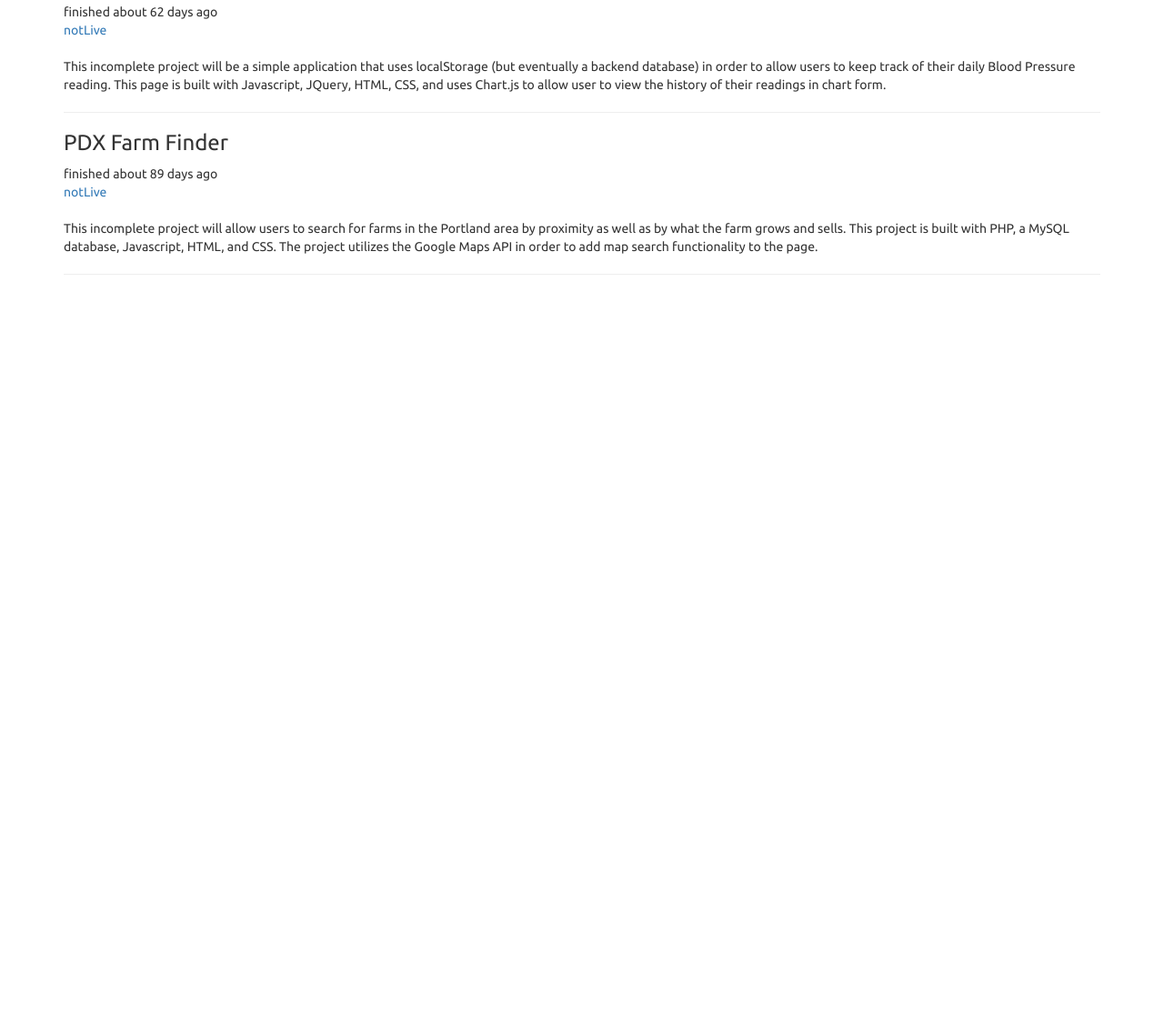
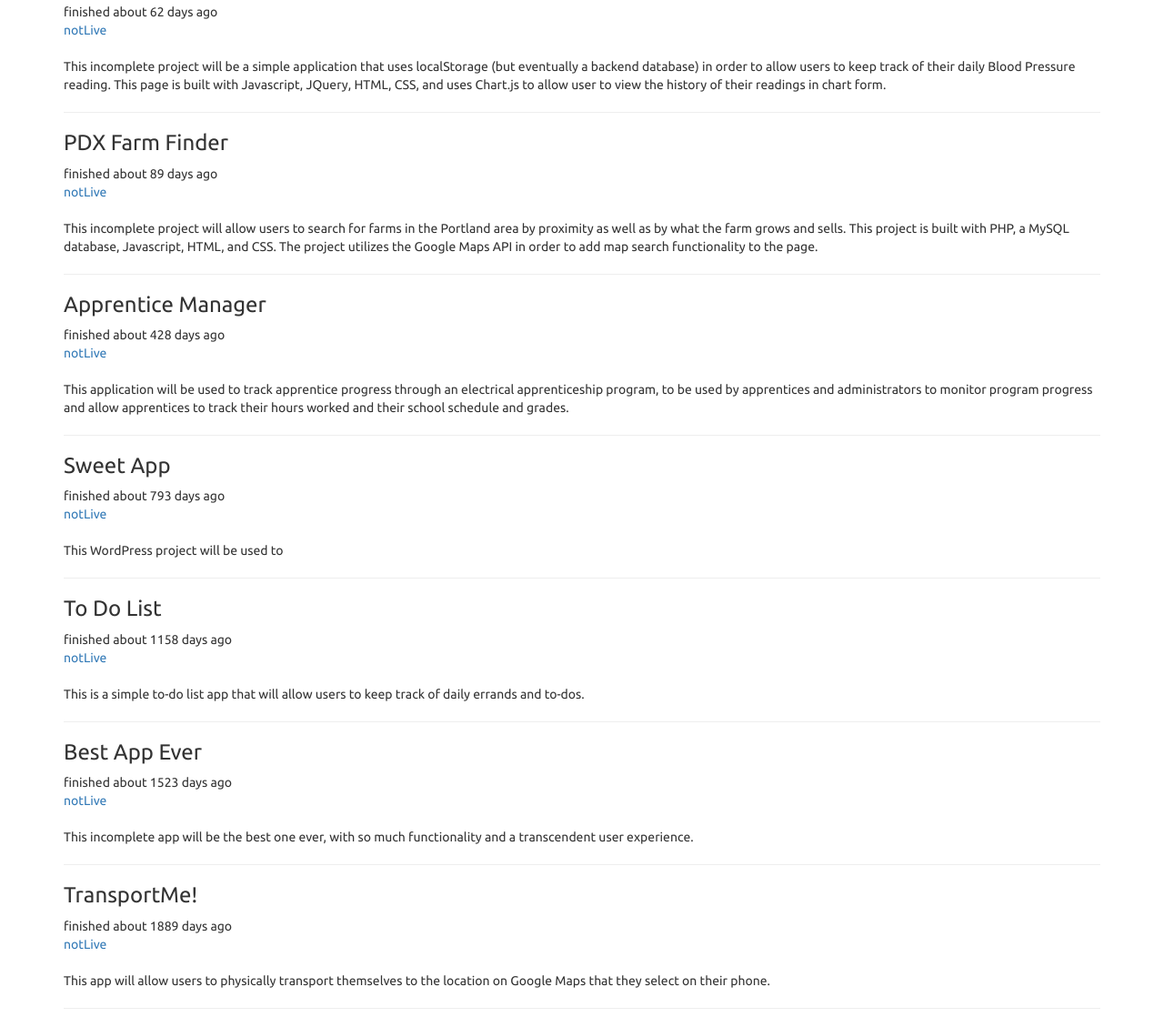
Before and after one commit to aaronbini/portfolio, a plain HTML site: page index.html in a window 1280 px wide. Shown: the part 1278-2407 px from the top of the page at 91% size. Before the commit the page ends 1600 px from the top, so only its background shows below. Drawn offline with nearby package versions, Linux system fonts and the light colour scheme.

Commit message:
changes made to lost branch

```diff
--- a/projects.js
+++ b/projects.js
@@ -24,5 +24,50 @@ var projects = [
     description: 'This incomplete project will allow users to search for farms in the Portland area by proximity as well as by what the farm grows and sells. This project is built with PHP, a MySQL database, Javascript, HTML, and CSS. The project utilizes the Google Maps API in order to add map search functionality to the page.',
     sourceCode: 'https://github.com/aaronbini/farm_finder',
     category: 'PHP'
-  }
+  },
+
+  {
+    title: 'To Do List',
+    dateFinished: '2013-04-11',
+    url: 'notLive',
+    description: 'This is a simple to-do list app that will allow users to keep track of daily errands and to-dos.',
+    sourceCode: 'notLive',
+    category: 'jQuery, CSS, and HTML'
+  },
+
+  {
+    title: 'Sweet App',
+    dateFinished: '2014-04-11',
+    url: 'notLive',
+    description: 'This WordPress project will be used to ',
+    sourceCode: 'notLive',
+    category: 'WordPress'
+  },
+
+  {
+    title: 'Apprentice Manager',
+    dateFinished: '2015-04-11',
+    url: 'notLive',
+    description: 'This application will be used to track apprentice progress through an electrical apprenticeship program, to be used by apprentices and administrators to monitor program progress and allow apprentices to track their hours worked and their school schedule and grades.',
+    sourceCode: 'notLive',
+    category: 'Node.js and MongoDB'
+  },
+
+  {
+    title: 'Best App Ever',
+    dateFinished: '2012-04-11',
+    url: 'notLive',
+    description: 'This incomplete app will be the best one ever, with so much functionality and a transcendent user experience.',
+    sourceCode: 'notLive',
+    category: 'HTML'
+  },
+
+  {
+    title: 'TransportMe!',
+    dateFinished: '2011-04-11',
+    url: 'notLive',
+    description: 'This app will allow users to physically transport themselves to the location on Google Maps that they select on their phone.',
+    sourceCode: 'notLive',
+    category: 'PHP'
+  },
 ];
```
Also changed, not shown: icons.css (added, +70 -0 lines), index.html (+1 -2 lines).
